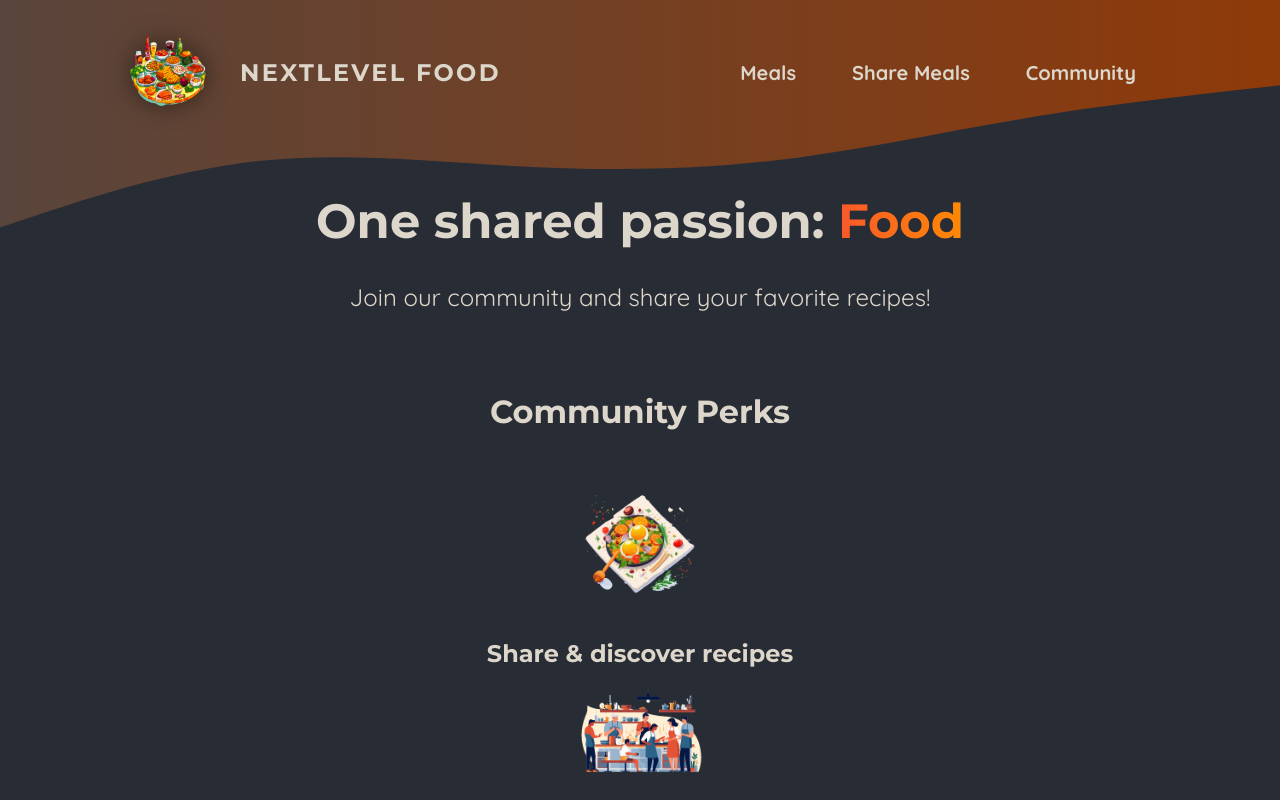
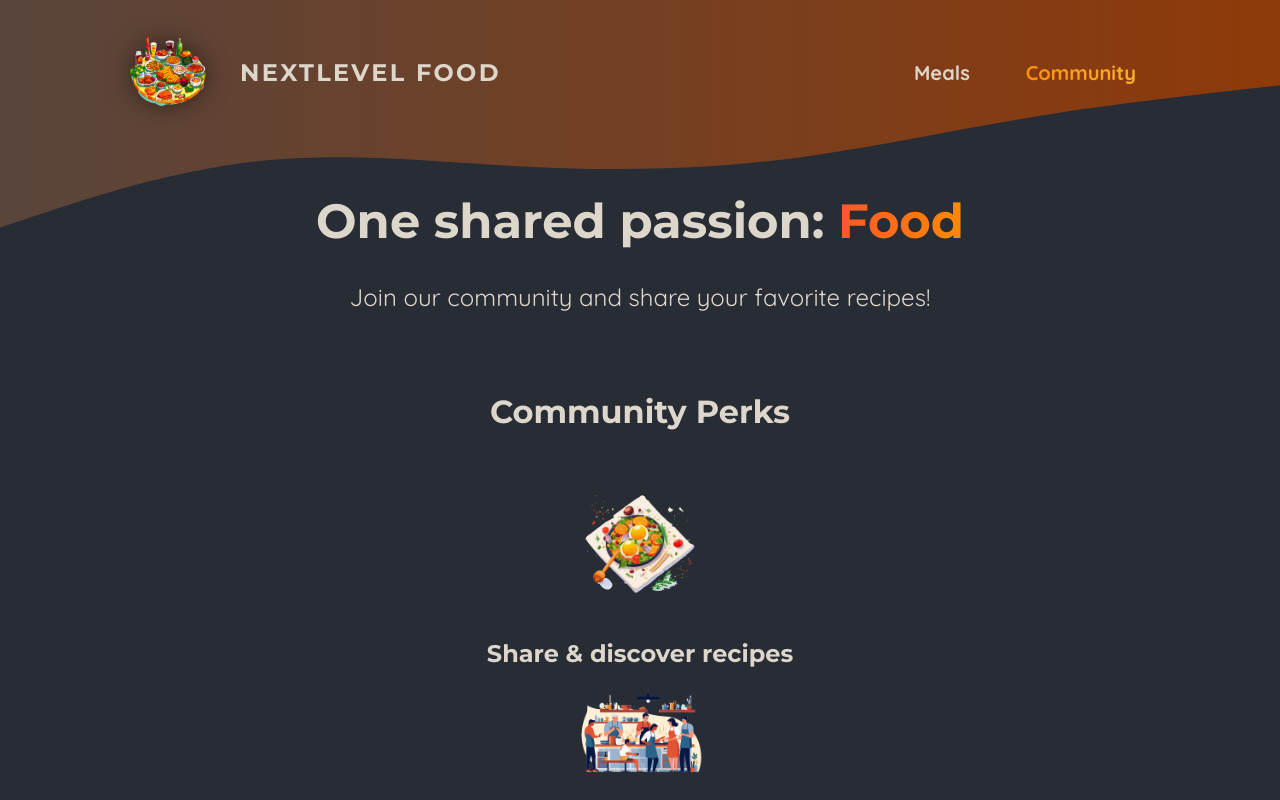
Before and after one commit to Viktoriia-Piskova/nextlevel-food, a Next.js app: page /community in a window 1280 px wide. Shown: the top 800 px of the page. Built offline with nearby package versions, Linux system fonts and the light colour scheme.

Commit message:
Header menu: style currently active link

```diff
--- a/components/main-header/main-header.js
+++ b/components/main-header/main-header.js
@@ -4,6 +4,7 @@ import React from "react";
 import logoImg from "@/assets/logo.png";
 import classes from "./main-header.module.css";
 import MainHeaderBackground from "./main-header-background";
+import NavLink from './nav-link'
 
 const MainHeader = () => {
   return (
@@ -17,13 +18,10 @@ const MainHeader = () => {
         <nav className={classes.nav}>
           <ul>
             <li>
-              <Link href="/meals">Meals</Link>
+              <NavLink href="/meals">Meals</NavLink>
             </li>
             <li>
-              <Link href="/meals/share">Share Meals</Link>
-            </li>
-            <li>
-              <Link href="/community">Community</Link>
+              <NavLink href="/community">Community</NavLink>
             </li>
           </ul>
         </nav>
--- a/components/main-header/main-header.module.css
+++ b/components/main-header/main-header.module.css
@@ -21,30 +21,6 @@
   font-size: 1.25rem;
 }
 
-.nav a {
-  text-decoration: none;
-  color: #ddd6cb;
-  font-weight: bold;
-  padding: 0.5rem 1rem;
-  border-radius: 0.5rem;
-}
-
-.nav a:hover,
-.nav a:active {
-  background: linear-gradient(90deg, #ff8a05, #f9b331);
-  background-clip: text;
-  -webkit-background-clip: text;
-  -webkit-text-fill-color: transparent;
-  text-shadow: 0 0 18px rgba(248, 190, 42, 0.8);
-}
-
-.active {
-  background: linear-gradient(90deg, #ff8a05, #f9b331);
-  background-clip: text;
-  -webkit-background-clip: text;
-  -webkit-text-fill-color: transparent;
-}
-
 .logo {
   display: flex;
   align-items: center;
--- /dev/null
+++ b/components/main-header/nav-link.js
@@ -0,0 +1,20 @@
+"use client";
+import { usePathname } from "next/navigation";
+import classes from "./nav-link.module.css";
+import Link from "next/link";
+
+export default function NavLink({ href, children }) {
+  const path = usePathname();
+  return (
+    <Link
+      className={
+        path.startsWith(href)
+          ? `${classes.link} ${classes.active}`
+          : `${classes.link}`
+      }
+      href={href}
+    >
+      {children}
+    </Link>
+  );
+}
--- /dev/null
+++ b/components/main-header/nav-link.module.css
@@ -0,0 +1,23 @@
+.link {
+  text-decoration: none;
+  color: #ddd6cb;
+  font-weight: bold;
+  padding: 0.5rem 1rem;
+  border-radius: 0.5rem;
+}
+
+.link:hover,
+.link:active {
+  background: linear-gradient(90deg, #ff8a05, #f9b331);
+  background-clip: text;
+  -webkit-background-clip: text;
+  -webkit-text-fill-color: transparent;
+  text-shadow: 0 0 18px rgba(248, 190, 42, 0.8);
+}
+
+.active {
+  background: linear-gradient(90deg, #ff8a05, #f9b331);
+  background-clip: text;
+  -webkit-background-clip: text;
+  -webkit-text-fill-color: transparent;
+}
```
